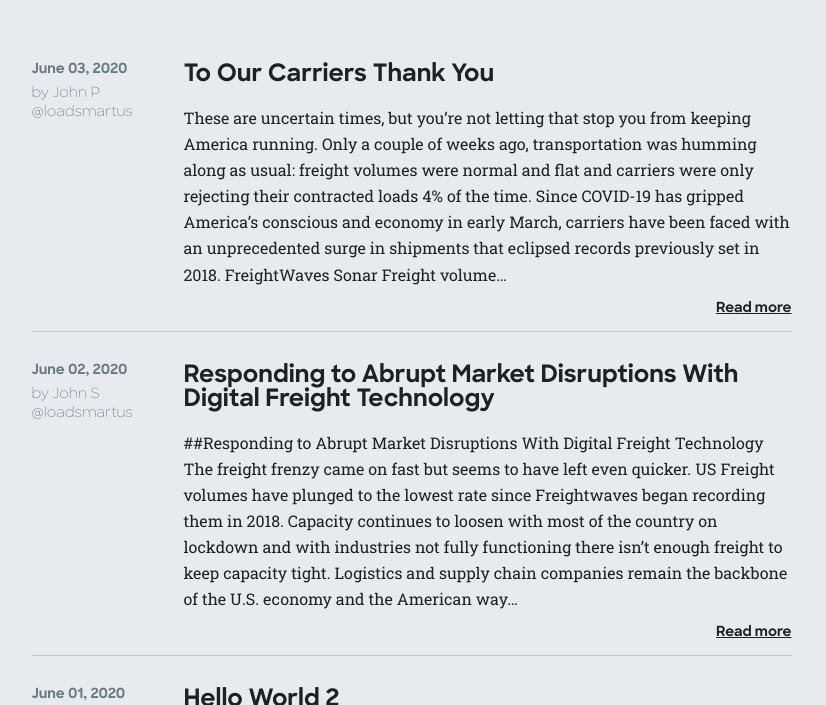
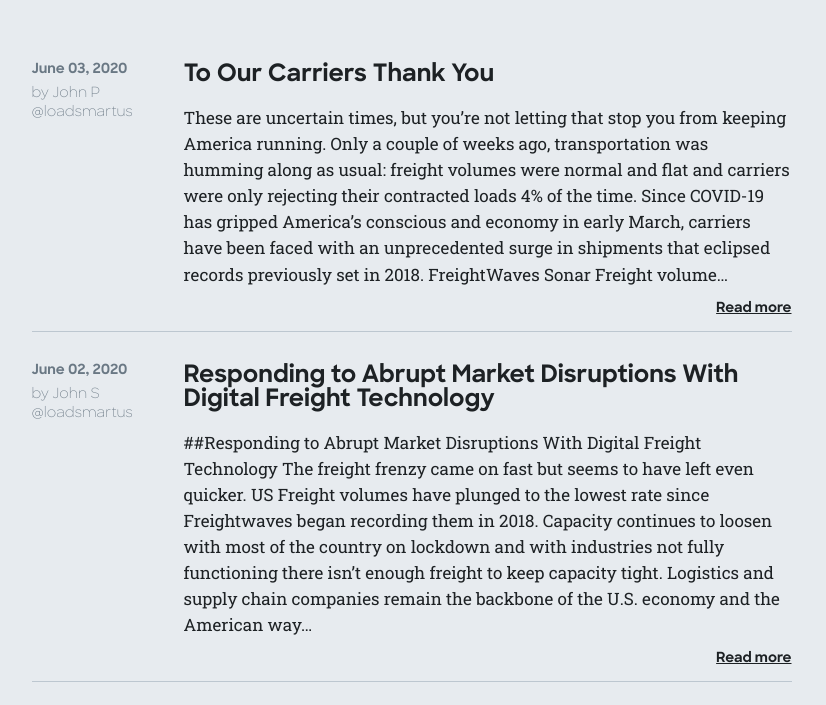
Before and after one commit to loadsmart/blog, a Gatsby site: page / in a window 1280 px wide. Shown: the part 54-759 px from the top of the page, without its empty margins (225-1051 px from the left). Built offline with nearby package versions, Linux system fonts and the light colour scheme; Gatsby itself is replaced by a stand-in of ours; a web font is replaced by a local one.

Commit message:
increase font size and line height

```diff
--- a/src/components/PostLink.js
+++ b/src/components/PostLink.js
@@ -85,7 +85,7 @@ const Title = styled.h1`
 const Text = styled.p`
   margin: 20px 0 10px 0;
   font-family: ${theme.light.fonts.text};
-  font-size: 16px;
+  font-size: 17px;
   font-weight: 400;
 `;
 
```
Also changed, not shown: src/components/Text.js (+4 -4 lines).
